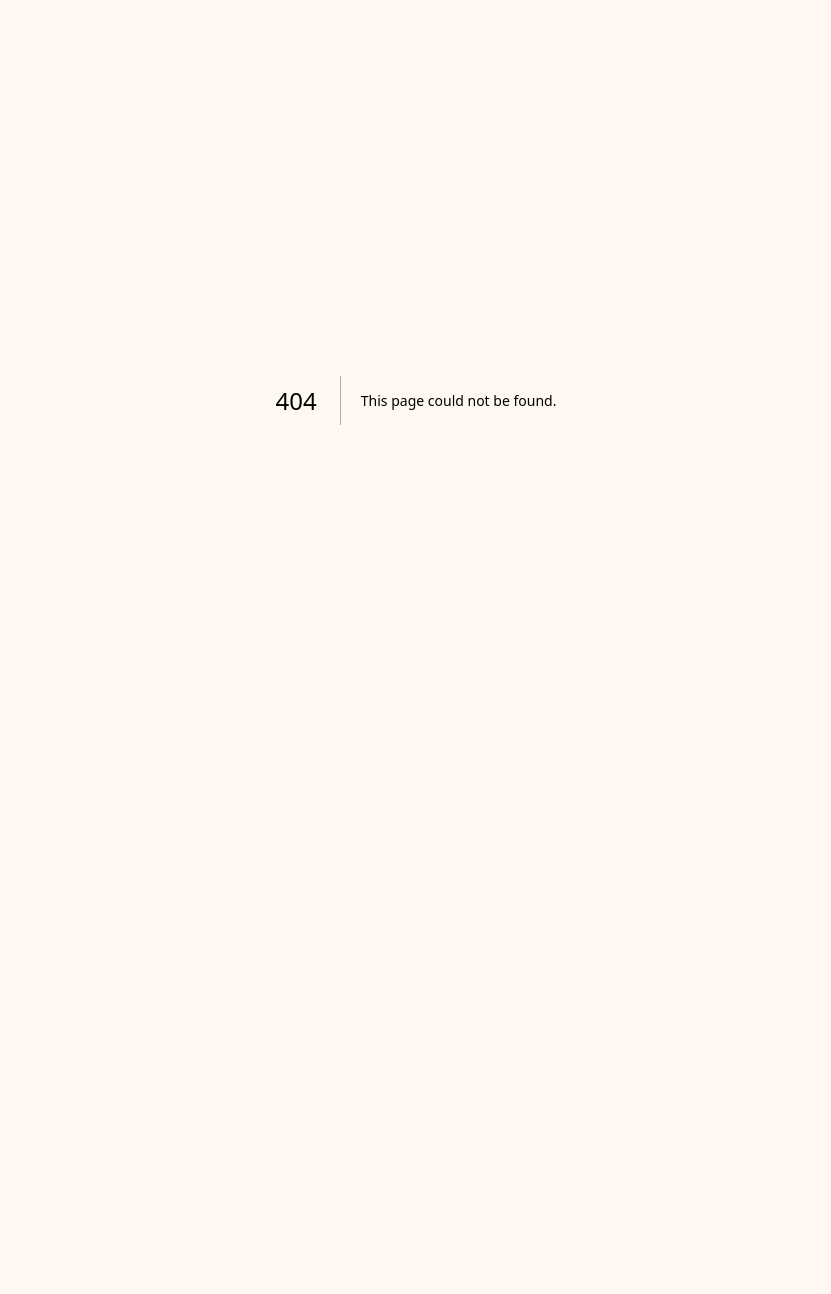
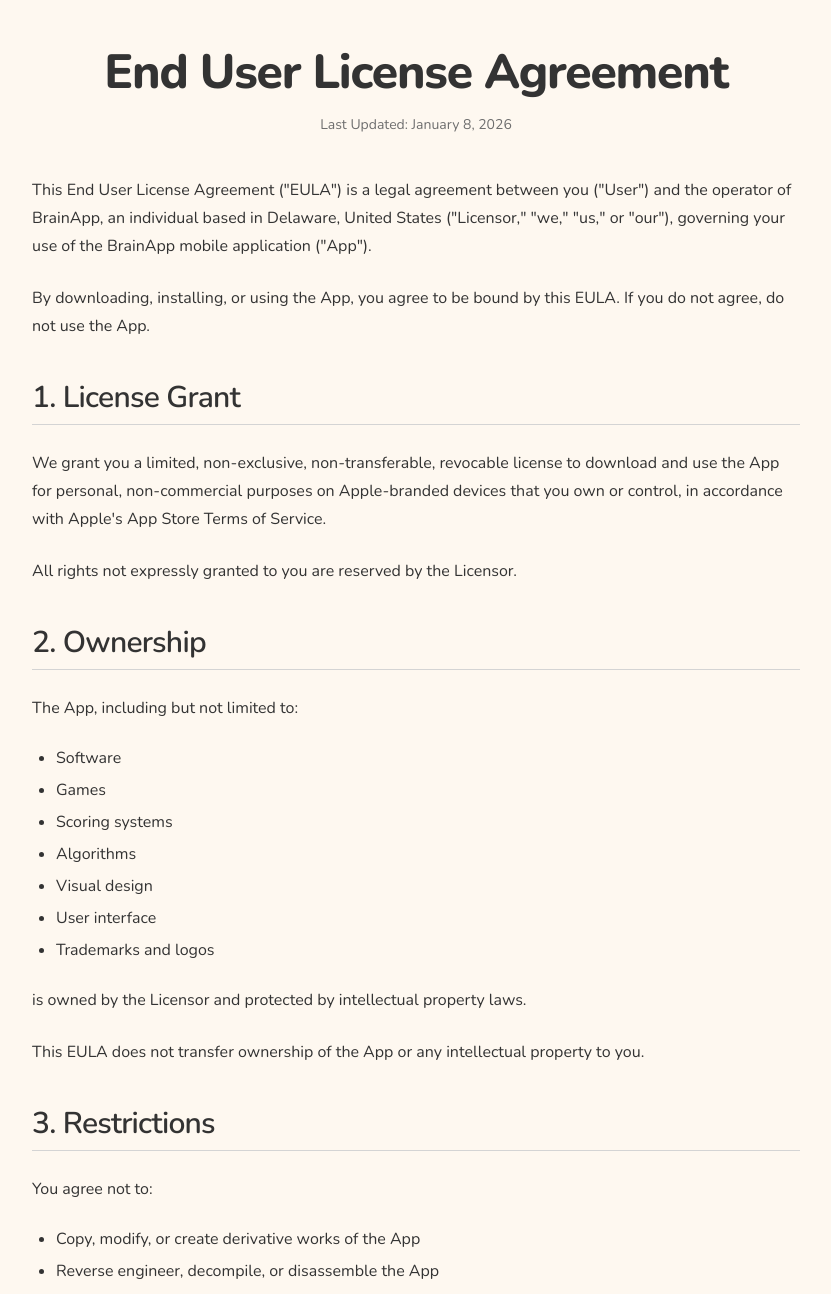
Before and after one commit to JaehoonSon/brain-app-site, a Next.js app: page /eula in a window 1280 px wide. Before the commit this address had no page. Shown: the top 1294 px of the page, without its empty margins (224-1055 px from the left). Before the commit the page ends 800 px from the top, so only its background shows below. Built offline with nearby package versions, Linux system fonts and the light colour scheme; a web font is replaced by a local one.

Commit message:
Add EULA page

```diff
--- /dev/null
+++ b/app/eula/page.tsx
@@ -0,0 +1,217 @@
+import { H1, H2, P, List, Muted } from "@/components/typography";
+import { Footer } from "@/components/footer";
+
+export default function EULA() {
+  return (
+    <div className="container max-w-3xl py-12 mx-auto">
+      <div className="text-center mb-10">
+        <H1 className="mb-4">End User License Agreement</H1>
+        <Muted>Last Updated: January 8, 2026</Muted>
+      </div>
+
+      <div className="space-y-8">
+        <section>
+          <P>
+            This End User License Agreement ("EULA") is a legal agreement
+            between you ("User") and the operator of BrainApp, an individual
+            based in Delaware, United States ("Licensor," "we," "us," or "our"),
+            governing your use of the BrainApp mobile application ("App").
+          </P>
+
+          <P>
+            By downloading, installing, or using the App, you agree to be bound
+            by this EULA. If you do not agree, do not use the App.
+          </P>
+        </section>
+
+        <section>
+          <H2>1. License Grant</H2>
+          <P>
+            We grant you a limited, non-exclusive, non-transferable, revocable
+            license to download and use the App for personal, non-commercial
+            purposes on Apple-branded devices that you own or control, in
+            accordance with Apple's App Store Terms of Service.
+          </P>
+          <P>
+            All rights not expressly granted to you are reserved by the
+            Licensor.
+          </P>
+        </section>
+
+        <section>
+          <H2>2. Ownership</H2>
+          <P>The App, including but not limited to:</P>
+          <List>
+            <li>Software</li>
+            <li>Games</li>
+            <li>Scoring systems</li>
+            <li>Algorithms</li>
+            <li>Visual design</li>
+            <li>User interface</li>
+            <li>Trademarks and logos</li>
+          </List>
+          <P>
+            is owned by the Licensor and protected by intellectual property
+            laws.
+          </P>
+          <P>
+            This EULA does not transfer ownership of the App or any intellectual
+            property to you.
+          </P>
+        </section>
+
+        <section>
+          <H2>3. Restrictions</H2>
+          <P>You agree not to:</P>
+          <List>
+            <li>Copy, modify, or create derivative works of the App</li>
+            <li>Reverse engineer, decompile, or disassemble the App</li>
+            <li>Attempt to access source code or internal APIs</li>
+            <li>Circumvent technical protections or security measures</li>
+            <li>Rent, lease, sell, sublicense, or redistribute the App</li>
+            <li>Use the App for unlawful purposes</li>
+          </List>
+          <P>
+            Any attempt to do so is a violation of this EULA and may result in
+            termination.
+          </P>
+        </section>
+
+        <section>
+          <H2>4. Updates & Modifications</H2>
+          <P>We may:</P>
+          <List>
+            <li>Modify or update the App</li>
+            <li>Add or remove features or games</li>
+            <li>Change scoring or functionality</li>
+            <li>Discontinue the App at any time</li>
+          </List>
+          <P>
+            We are not obligated to provide updates or continued availability.
+          </P>
+        </section>
+
+        <section>
+          <H2>5. Termination</H2>
+          <P>This license is effective until terminated.</P>
+          <List>
+            <li>
+              You may terminate this EULA at any time by deleting the App.
+            </li>
+            <li>
+              We may terminate this EULA immediately if you violate any
+              provision.
+            </li>
+            <li>
+              Upon termination, you must stop using the App and delete all
+              copies.
+            </li>
+          </List>
+        </section>
+
+        <section>
+          <H2>6. Disclaimer of Warranties</H2>
+          <P>THE APP IS PROVIDED "AS IS" AND "AS AVAILABLE."</P>
+          <P>
+            TO THE MAXIMUM EXTENT PERMITTED BY LAW, WE DISCLAIM ALL WARRANTIES,
+            INCLUDING BUT NOT LIMITED TO:
+          </P>
+          <List>
+            <li>MERCHANTABILITY</li>
+            <li>FITNESS FOR A PARTICULAR PURPOSE</li>
+            <li>ACCURACY OR RELIABILITY OF RESULTS</li>
+            <li>NON-INFRINGEMENT</li>
+          </List>
+          <P>
+            WE DO NOT WARRANT THAT THE APP WILL BE ERROR-FREE, UNINTERRUPTED, OR
+            MEET YOUR EXPECTATIONS.
+          </P>
+        </section>
+
+        <section>
+          <H2>7. Limitation of Liability</H2>
+          <P>TO THE MAXIMUM EXTENT PERMITTED BY LAW:</P>
+          <List>
+            <li>
+              WE ARE NOT LIABLE FOR DATA LOSS, PERFORMANCE INACCURACIES, OR
+              THIRD-PARTY FAILURES
+            </li>
+            <li>
+              WE ARE NOT LIABLE FOR INDIRECT, INCIDENTAL, OR CONSEQUENTIAL
+              DAMAGES
+            </li>
+            <li>
+              OUR TOTAL LIABILITY SHALL NOT EXCEED THE AMOUNT PAID BY YOU FOR
+              THE APP, IF ANY, IN THE PRECEDING 12 MONTHS
+            </li>
+          </List>
+        </section>
+
+        <section>
+          <H2>8. No Medical or Professional Use</H2>
+          <P>
+            BrainApp is provided for entertainment and educational purposes
+            only.
+          </P>
+          <List>
+            <li>The App is not a medical device</li>
+            <li>It does not provide diagnosis, treatment, or medical advice</li>
+            <li>No claims are made regarding cognitive or health outcomes</li>
+          </List>
+          <P>Do not rely on the App for medical or professional decisions.</P>
+        </section>
+
+        <section>
+          <H2>9. Third-Party Platforms (Apple)</H2>
+          <P>This EULA is between you and the Licensor, not Apple.</P>
+          <P>Apple:</P>
+          <List>
+            <li>Is not responsible for the App</li>
+            <li>Has no obligation to provide support</li>
+            <li>Is not liable for claims related to the App</li>
+          </List>
+          <P>
+            If the App fails to conform to any applicable warranty, you may
+            notify Apple, and Apple may refund the purchase price (if any), but
+            Apple has no further obligation.
+          </P>
+          <P>
+            Apple and its subsidiaries are third-party beneficiaries of this
+            EULA and may enforce it against you.
+          </P>
+        </section>
+
+        <section>
+          <H2>10. Governing Law</H2>
+          <P>
+            This EULA is governed by the laws of the United States, without
+            regard to conflict-of-law principles.
+          </P>
+        </section>
+
+        <section>
+          <H2>11. Severability</H2>
+          <P>
+            If any provision of this EULA is held unenforceable, the remaining
+            provisions shall remain in full force and effect.
+          </P>
+        </section>
+
+        <section>
+          <H2>12. Contact</H2>
+          <P>For questions regarding this EULA:</P>
+          <P className="mt-2">
+            Email:{" "}
+            <a
+              href="mailto:son.jaehoon0826@gmail.com"
+              className="text-primary hover:underline font-medium"
+            >
+              son.jaehoon0826@gmail.com
+            </a>
+          </P>
+        </section>
+      </div>
+      <Footer />
+    </div>
+  );
+}
--- a/app/page.tsx
+++ b/app/page.tsx
@@ -4,7 +4,7 @@
 
 export default function Home() {
   return (
-    <div className="min-h-screen">
+    <div className="min-h-screen mx-auto">
       {/* Hero Section */}
       <section className="relative min-h-screen flex items-center justify-center overflow-hidden">
         {/* Background Image with Overlay */}
--- a/components/footer.tsx
+++ b/components/footer.tsx
@@ -3,8 +3,10 @@
 
 export function Footer({ className }: { className?: string }) {
   return (
-    <footer className={cn("py-6 md:px-8 md:py-0 border-t mt-auto", className)}>
-      <div className="container flex flex-col items-center justify-between gap-4 md:h-24 md:flex-row">
+    <footer
+      className={cn("w-full py-6 md:px-8 md:py-0 border-t mt-auto", className)}
+    >
+      <div className="container mx-auto flex flex-col items-center gap-4 md:h-24 md:flex-row md:justify-between ">
         <p className="text-balance text-center text-sm leading-loose text-muted-foreground md:text-left">
           Built by{" "}
           <a
@@ -17,7 +19,7 @@
           </a>
           .
         </p>
-        <div className="flex gap-4">
+        <div className="flex flex-wrap gap-4 justify-center md:justify-end">
           <Link
             href="/"
             className="text-sm font-medium underline underline-offset-4 text-muted-foreground hover:text-foreground"
@@ -36,6 +38,12 @@
           >
             Privacy
           </Link>
+          <Link
+            href="/eula"
+            className="text-sm font-medium underline underline-offset-4 text-muted-foreground hover:text-foreground"
+          >
+            EULA
+          </Link>
         </div>
       </div>
     </footer>
```
